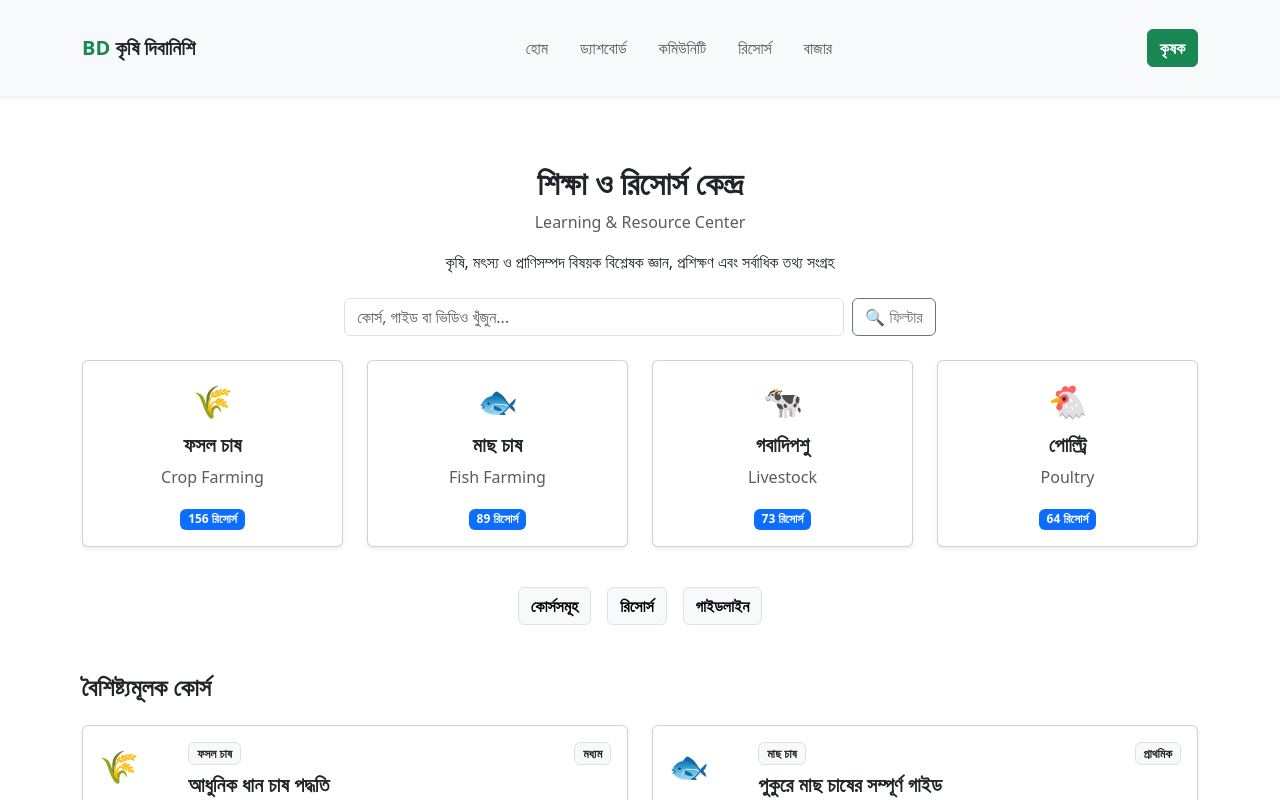
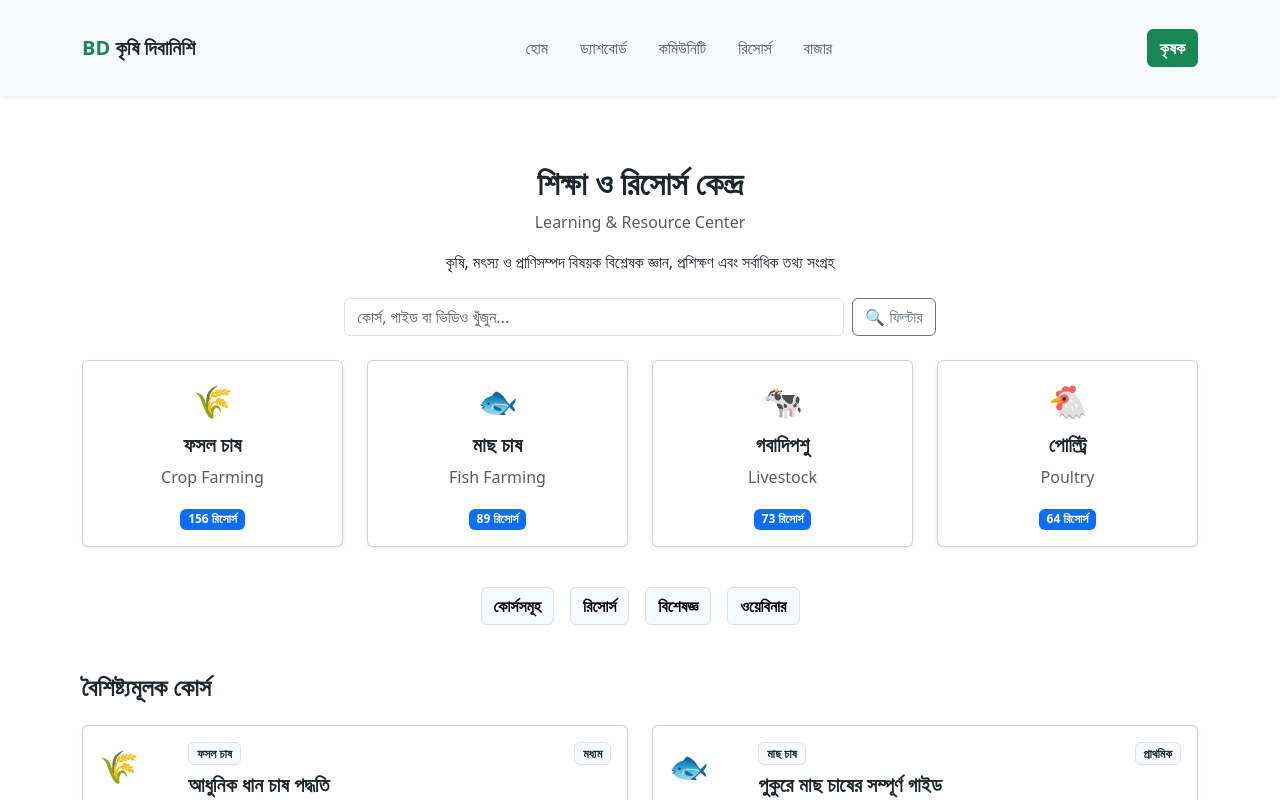
Before and after one commit to numucoccus/krishi_dibanishi, a React (Create React App) app: page /resources in a window 1280 px wide. Shown: the top 800 px of the page. Built offline with nearby package versions, Linux system fonts and the light colour scheme.

Commit message:
tab button edit

```diff
--- a/src/components/Resources.js
+++ b/src/components/Resources.js
@@ -98,7 +98,8 @@ function Resources() {
         <div className="d-flex justify-content-center gap-3 mb-5">
           <Button variant="light" className="fw-bold border">কোর্সসমূহ</Button>
           <Button variant="light" className="fw-bold border">রিসোর্স</Button>
-          <Button variant="light" className="fw-bold border">গাইডলাইন</Button>
+          <Button variant="light" className="fw-bold border">বিশেষজ্ঞ</Button>
+          <Button variant="light" className="fw-bold border">ওয়েবিনার</Button>
         </div>
 
         {/* বৈশিষ্ট্যমূলক কোর্স Section */}
```
